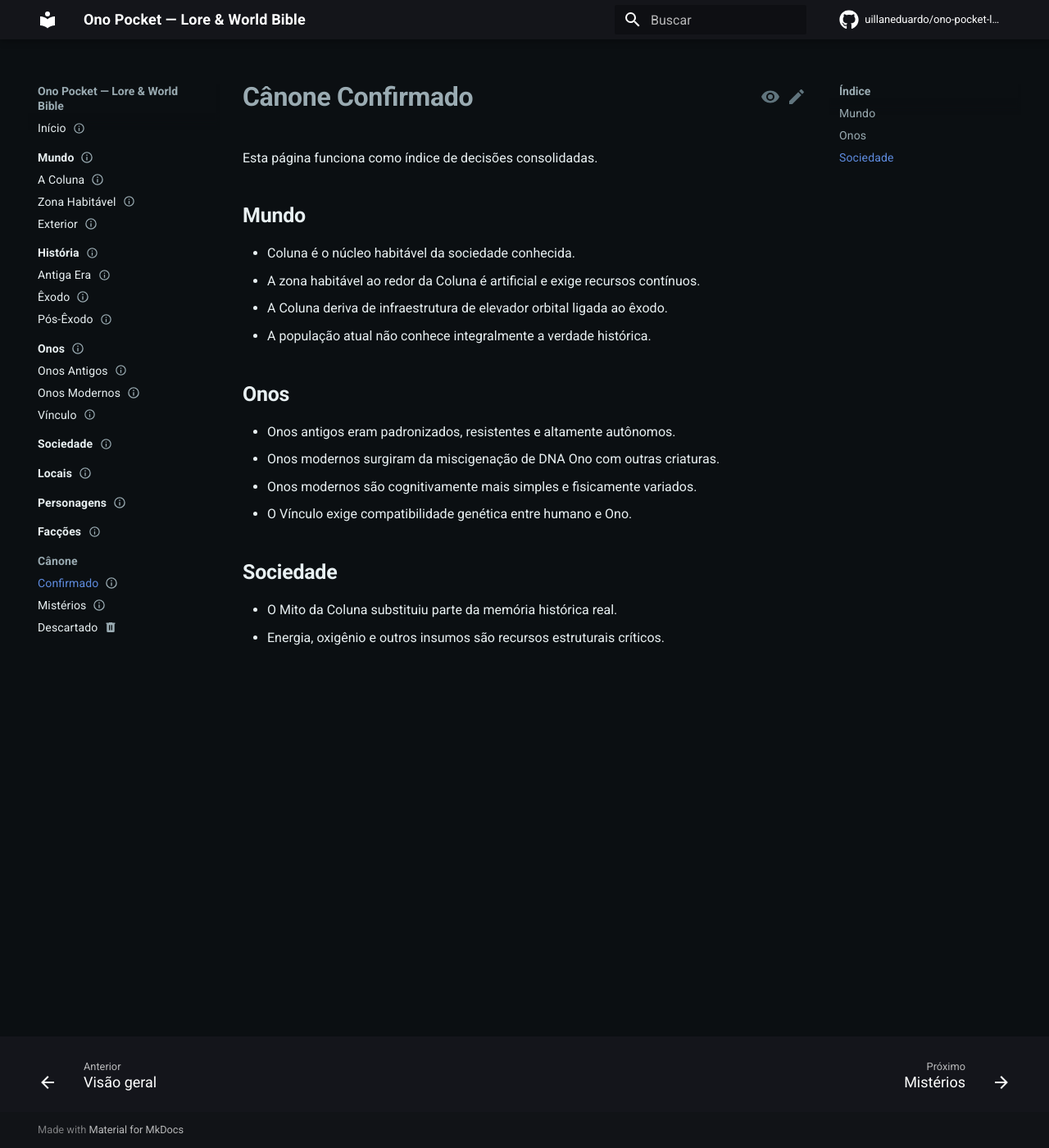
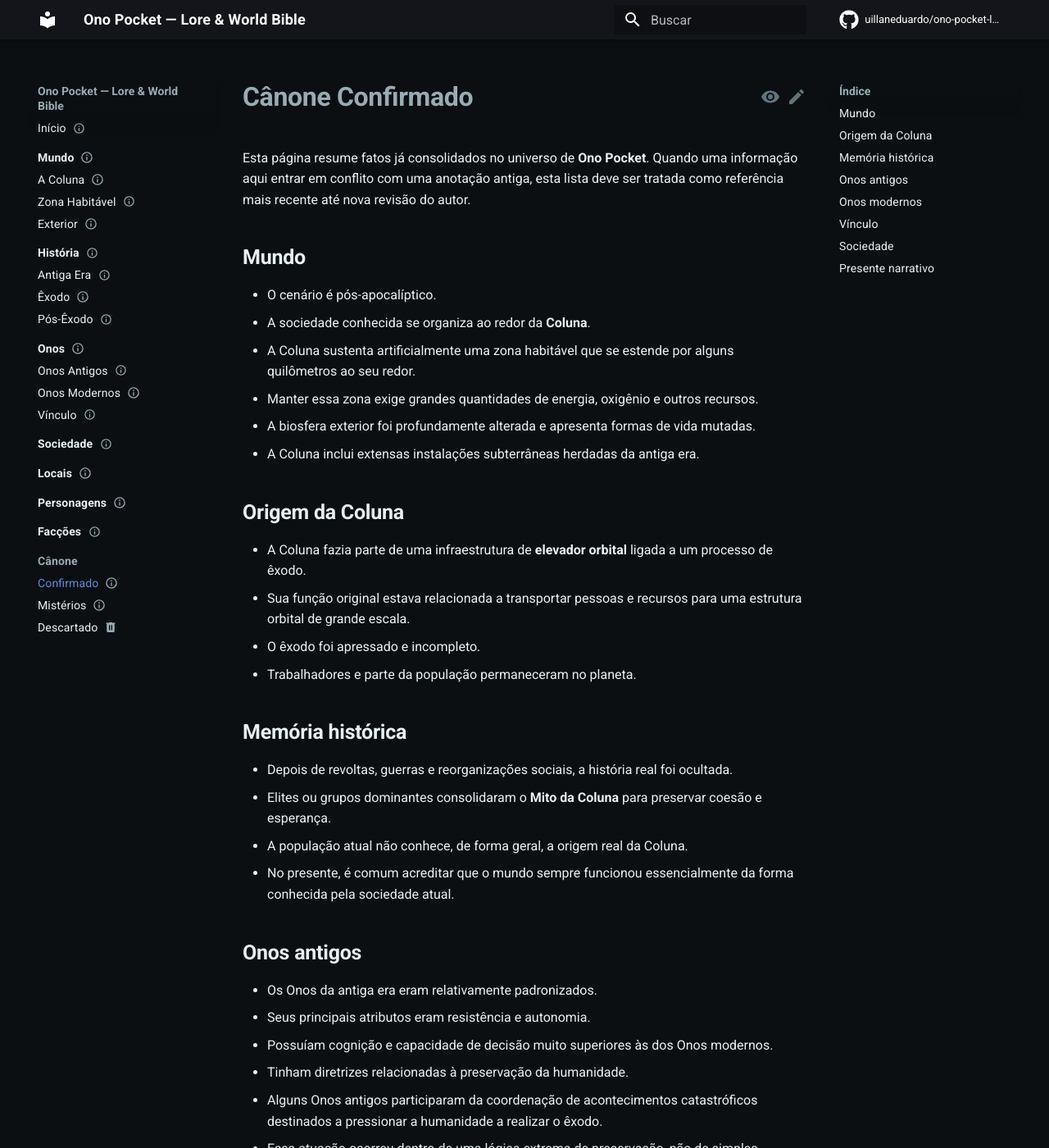
Before and after one commit to uillaneduardo/ono-pocket-lore, an MkDocs documentation site: the page built from docs/canon/confirmed.md, in a window 1280 px wide and 1400 px high. Shown: the whole window at 82% size. Built offline with MkDocs 1.6.1 and Material for MkDocs 9.7.7, drawn with Linux system fonts in a browser that asks for light colours; comment, search, counter and statistics services are not loaded; some of the changed text lies outside the part shown.

Commit message:
docs: consolidate confirmed canon

```diff
--- a/docs/canon/confirmed.md
+++ b/docs/canon/confirmed.md
@@ -6,23 +6,72 @@ audience: author
 
 # Cânone Confirmado
 
-Esta página funciona como índice de decisões consolidadas.
+Esta página resume fatos já consolidados no universo de **Ono Pocket**. Quando uma informação aqui entrar em conflito com uma anotação antiga, esta lista deve ser tratada como referência mais recente até nova revisão do autor.
 
 ## Mundo
 
-- Coluna é o núcleo habitável da sociedade conhecida.
-- A zona habitável ao redor da Coluna é artificial e exige recursos contínuos.
-- A Coluna deriva de infraestrutura de elevador orbital ligada ao êxodo.
-- A população atual não conhece integralmente a verdade histórica.
+- O cenário é pós-apocalíptico.
+- A sociedade conhecida se organiza ao redor da **Coluna**.
+- A Coluna sustenta artificialmente uma zona habitável que se estende por alguns quilômetros ao seu redor.
+- Manter essa zona exige grandes quantidades de energia, oxigênio e outros recursos.
+- A biosfera exterior foi profundamente alterada e apresenta formas de vida mutadas.
+- A Coluna inclui extensas instalações subterrâneas herdadas da antiga era.
 
-## Onos
+## Origem da Coluna
 
-- Onos antigos eram padronizados, resistentes e altamente autônomos.
-- Onos modernos surgiram da miscigenação de DNA Ono com outras criaturas.
-- Onos modernos são cognitivamente mais simples e fisicamente variados.
-- O Vínculo exige compatibilidade genética entre humano e Ono.
+- A Coluna fazia parte de uma infraestrutura de **elevador orbital** ligada a um processo de êxodo.
+- Sua função original estava relacionada a transportar pessoas e recursos para uma estrutura orbital de grande escala.
+- O êxodo foi apressado e incompleto.
+- Trabalhadores e parte da população permaneceram no planeta.
+
+## Memória histórica
+
+- Depois de revoltas, guerras e reorganizações sociais, a história real foi ocultada.
+- Elites ou grupos dominantes consolidaram o **Mito da Coluna** para preservar coesão e esperança.
+- A população atual não conhece, de forma geral, a origem real da Coluna.
+- No presente, é comum acreditar que o mundo sempre funcionou essencialmente da forma conhecida pela sociedade atual.
+
+## Onos antigos
+
+- Os Onos da antiga era eram relativamente padronizados.
+- Seus principais atributos eram resistência e autonomia.
+- Possuíam cognição e capacidade de decisão muito superiores às dos Onos modernos.
+- Tinham diretrizes relacionadas à preservação da humanidade.
+- Alguns Onos antigos participaram da coordenação de acontecimentos catastróficos destinados a pressionar a humanidade a realizar o êxodo.
+- Essa atuação ocorreu dentro de uma lógica extrema de preservação, não de simples rebelião contra humanos.
+- Um Ono antigo permanece envolvido na administração do sistema que mantém a zona habitável de Coluna.
+
+## Onos modernos
+
+- A sociedade pós-êxodo perdeu a capacidade de fabricar Onos segundo o padrão antigo.
+- Para continuar produzindo novos Onos, passou a combinar DNA Ono com DNA de outras criaturas.
+- Essa miscigenação originou organismos fisicamente variados e altamente adaptáveis.
+- Os Onos modernos são cognitivamente muito mais simples e menos autônomos do que os antigos.
+- Eles dependem do **Vínculo** humano para operação eficiente.
+- Sua aparência física pode refletir composição genética e atributos.
+
+## Vínculo
+
+- **Vínculo** é o termo oficial para a conexão humano–Ono moderno.
+- O Vínculo exige compatibilidade genética.
+- Compatibilidade maior proporciona maior sinergia operacional.
+- Nem todo humano consegue operar todo Ono com a mesma eficiência.
+- Famílias podem preservar linhagens de Onos compatíveis ao longo de gerações.
 
 ## Sociedade
 
-- O Mito da Coluna substituiu parte da memória histórica real.
-- Energia, oxigênio e outros insumos são recursos estruturais críticos.
+- A população vive sob pressão permanente por recursos críticos.
+- Reciclagem, exploração, trabalho e recuperação de materiais são atividades estruturalmente importantes.
+- Conhecimento técnico foi fragmentado e possui grande valor.
+- Onos modernos fazem parte da vida produtiva e operacional.
+- A alimentação da população ainda não foi definida em detalhe e não deve receber solução canônica automática.
+
+## Presente narrativo
+
+- O jogador começa como um cidadão comum de Coluna.
+- O foco inicial está na sobrevivência cotidiana, trabalho, recursos, abrigo e desenvolvimento de Onos.
+- A verdade sobre a antiga era deve ser revelada gradualmente.
+- Os grandes segredos do mundo não fazem parte do conhecimento inicial do personagem.
+
+!!! info "Uso"
+    Esta página é um índice de fatos. Para contexto e interpretação, consulte as páginas específicas de Mundo, História e Onos.
```
